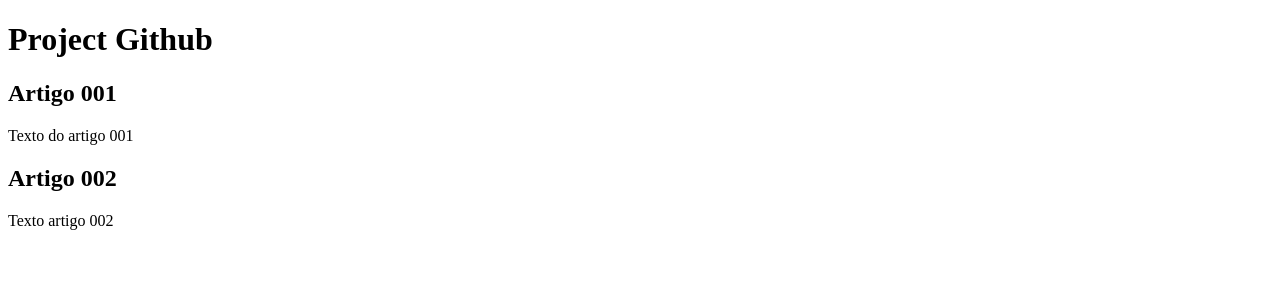
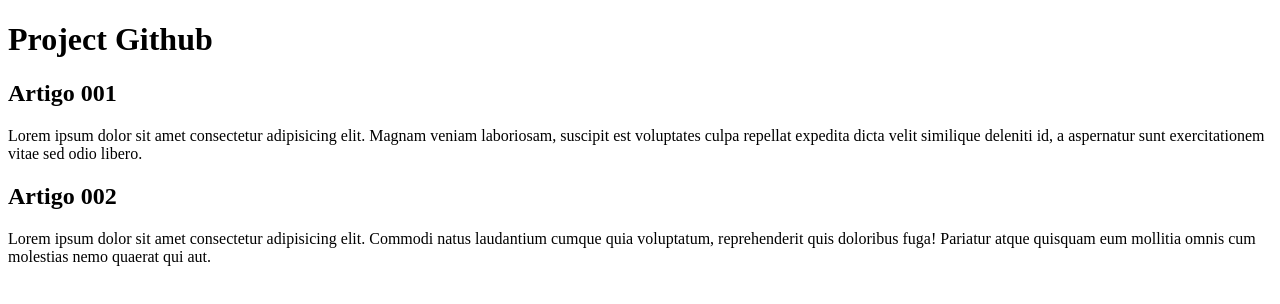
Before and after one commit to FiboCoder/Site-GIthub-Project, a plain HTML site: page index.html in a window 1280 px wide. Drawn offline with Linux system fonts and the light colour scheme.

Commit message:
Starting write post

```diff
--- a/index.html
+++ b/index.html
@@ -4,7 +4,7 @@
     <meta charset="UTF-8">
     <meta http-equiv="X-UA-Compatible" content="IE=edge">
     <meta name="viewport" content="width=device-width, initial-scale=1.0">
-    <title>Project Github</title>
+    <title></title>
 </head>
 <body>
     <main>
@@ -13,11 +13,11 @@
         </header>
         <article>
             <h2>Artigo 001</h2>
-            <p>Texto do artigo 001</p>
+            <p>Lorem ipsum dolor sit amet consectetur adipisicing elit. Magnam veniam laboriosam, suscipit est voluptates culpa repellat expedita dicta velit similique deleniti id, a aspernatur sunt exercitationem vitae sed odio libero.</p>
         </article>
         <article>
             <h2>Artigo 002</h2>
-            <p>Texto artigo 002</p>
+            <p>Lorem ipsum dolor sit amet consectetur adipisicing elit. Commodi natus laudantium cumque quia voluptatum, reprehenderit quis doloribus fuga! Pariatur atque quisquam eum mollitia omnis cum molestias nemo quaerat qui aut.</p>
         </article>
     </main>
 </body>
```
